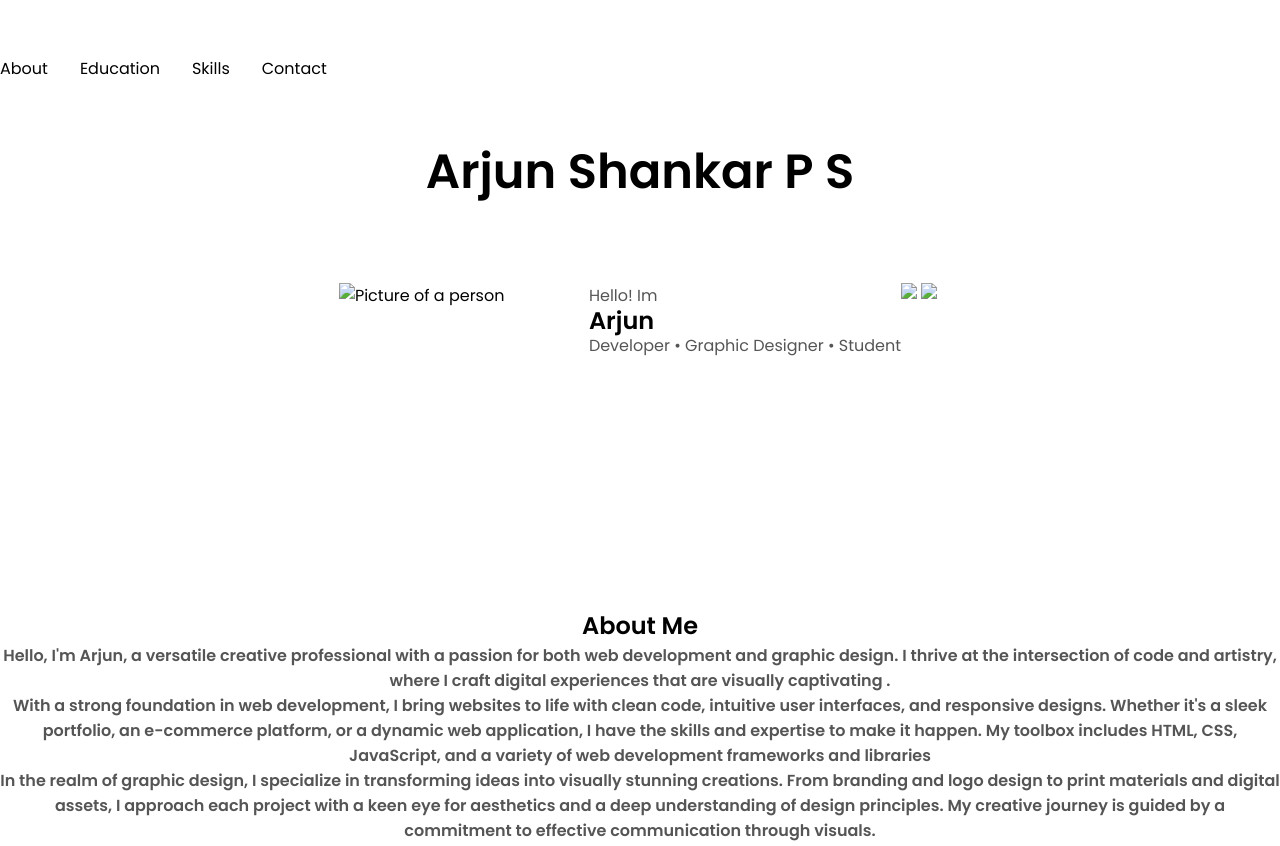
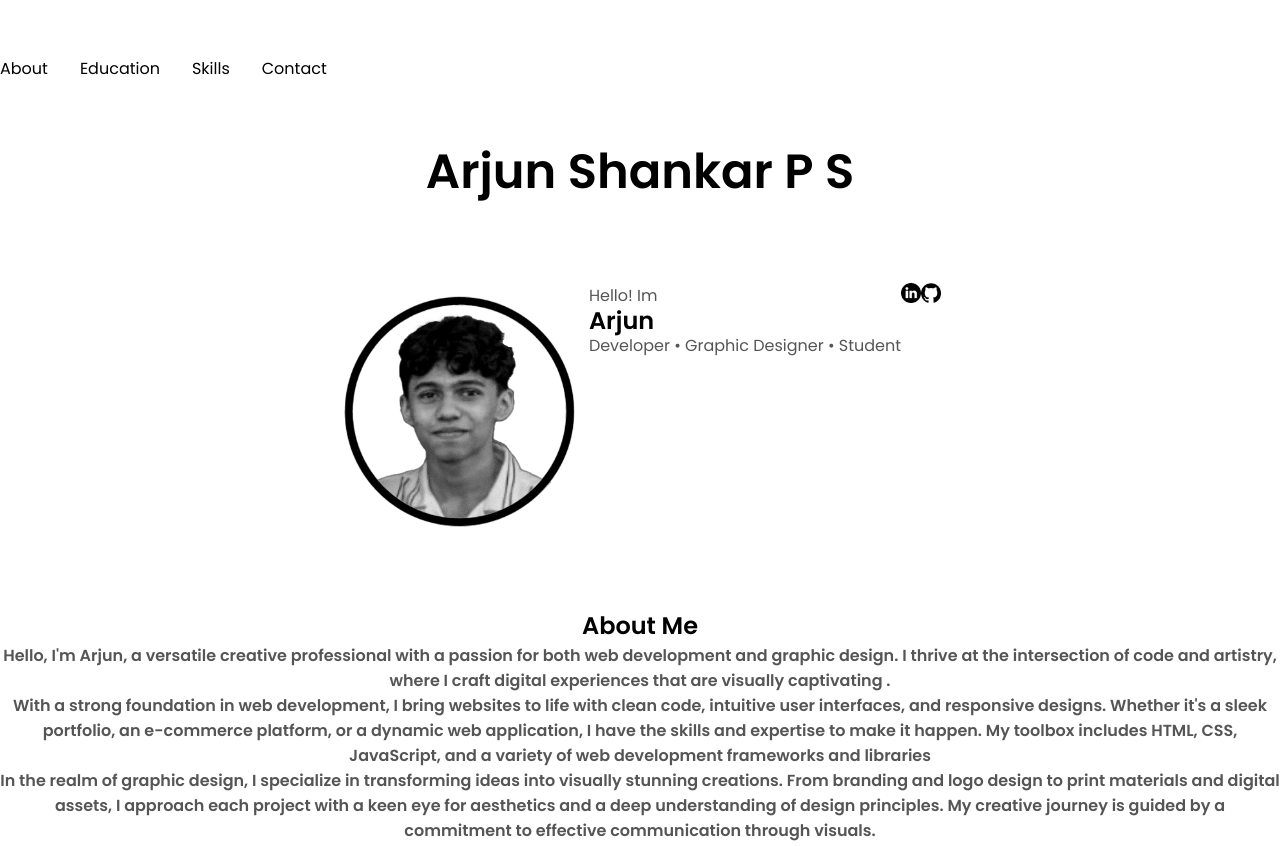
Before and after one commit to arjun12O6/tinkerhub, a plain HTML site: page index.html in a window 1280 px wide. Shown: the top 846 px of the page. Drawn offline with Linux system fonts and the light colour scheme; the site is published under a folder, as on GitHub Pages, so addresses that start at the root find nothing; a script that the page names is missing.

Commit message:
Update index.html

```diff
--- a/index.html
+++ b/index.html
@@ -38,7 +38,7 @@
 
     <img
     style="height: 250px;width: 250px;"
-      src="/ASSET/arjunnn.png" alt="Picture of a person">
+      src="ASSET/arjunnn.png" alt="Picture of a person">
   </div>
   <div class="facetext">
     <p class="facetext1">Hello! Im</p>
@@ -48,13 +48,13 @@
 
         <div class="socials-container">
           <img
-            src="/ASSET/linkedin.png"
+            src="ASSET/linkedin.png"
             alt="My LinkedIn profile"
             class="icon"
             onclick="location.href='https://www.linkedin.com/in/arjun-shankar-ps-215b6026a/'"
           />
           <img
-            src="/ASSET/github.png"
+            src="ASSET/github.png"
             alt="My Github profile"
             class="icon"
             onclick="location.href='https://github.com/'"
```
